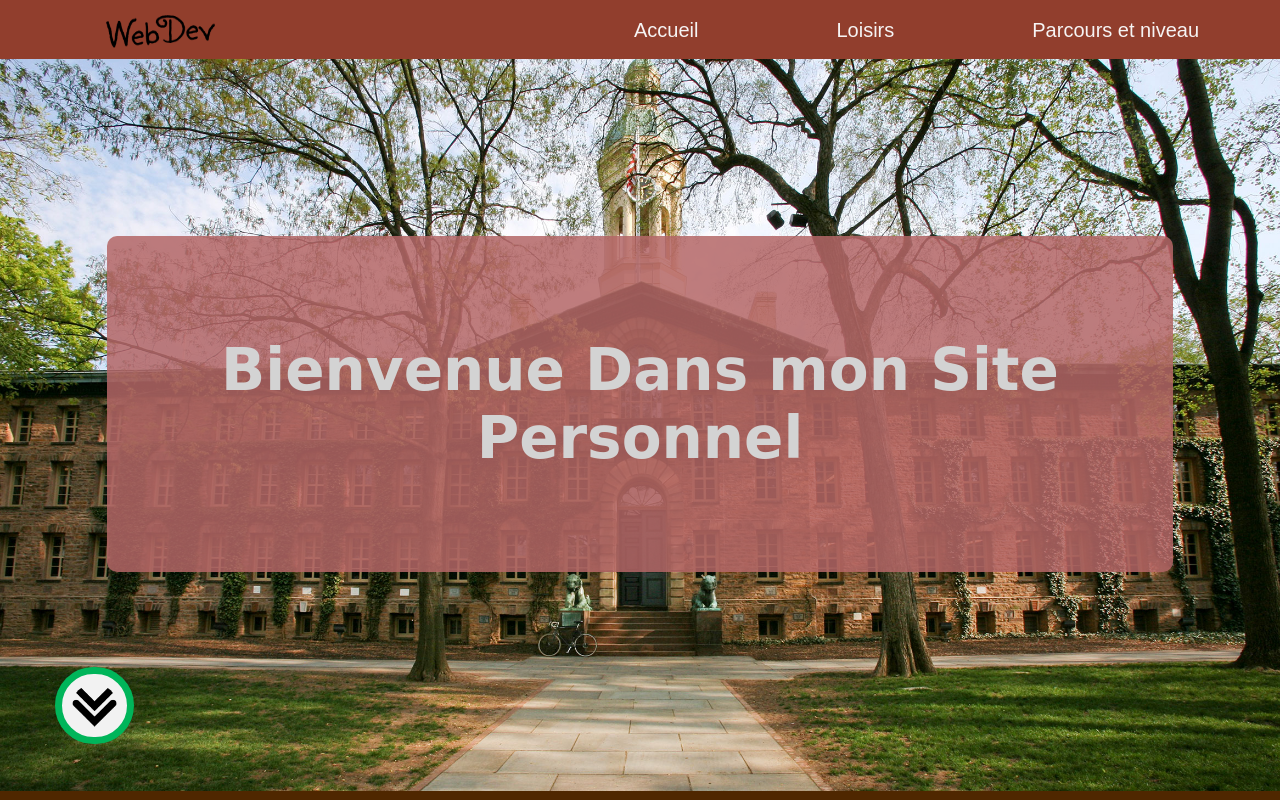
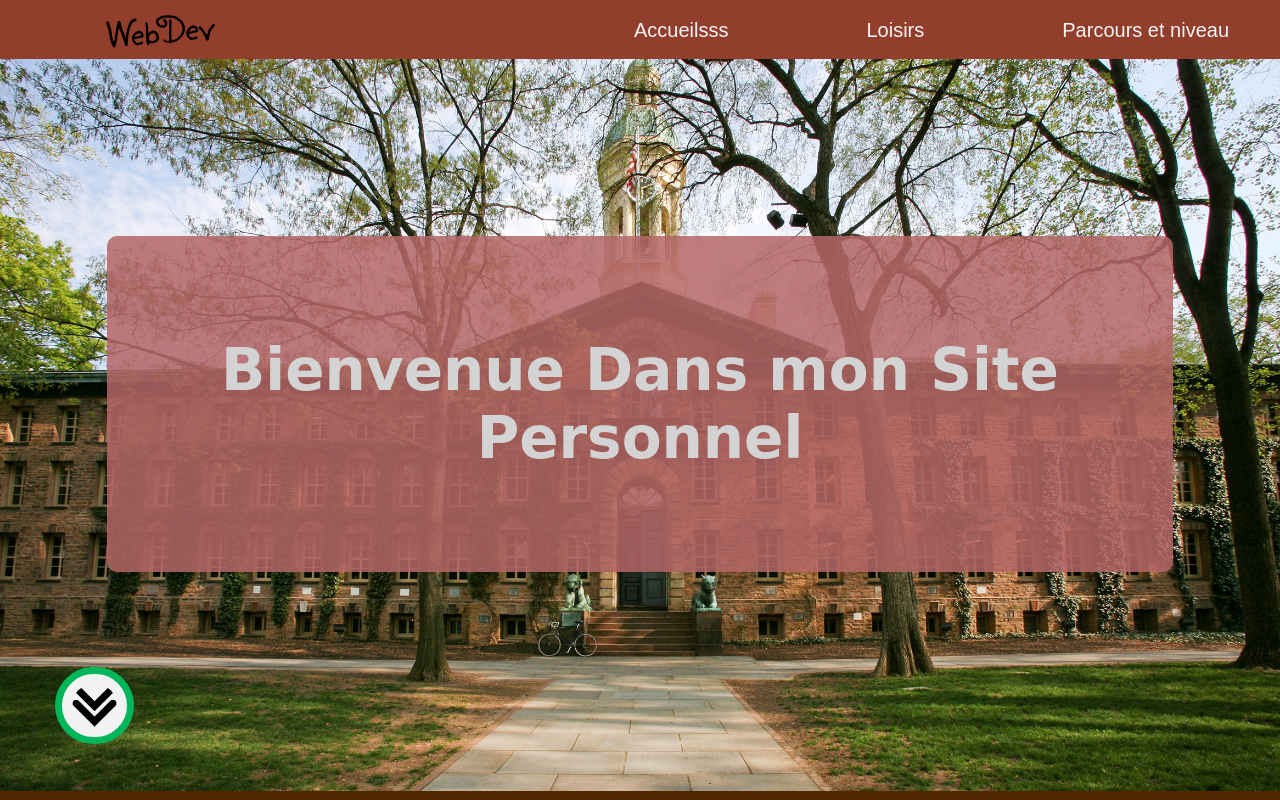
Before and after one commit to Lilnugget12/webdev, a plain HTML site: page html/index.html in a window 1280 px wide. Shown: the top 800 px of the page. Drawn offline with Linux system fonts and the light colour scheme.

Commit message:
Add files via upload

```diff
--- a/html/index.html
+++ b/html/index.html
@@ -13,7 +13,7 @@
                 <a href="index.html">
                    <img src="../mes images/webdev.png" height="59" width="120">
                 </a>
-				<div><a href="index.html">Accueil</a></div>
+				<div><a href="index.html">Accueilsss</a></div>
 				<div><a href="loisirs.html">Loisirs</a></div>
 				<div><a href="niveau.html">Parcours et niveau</a></div>
 				<div><a href="contact.html">Contacter Moi</a></div>
```
